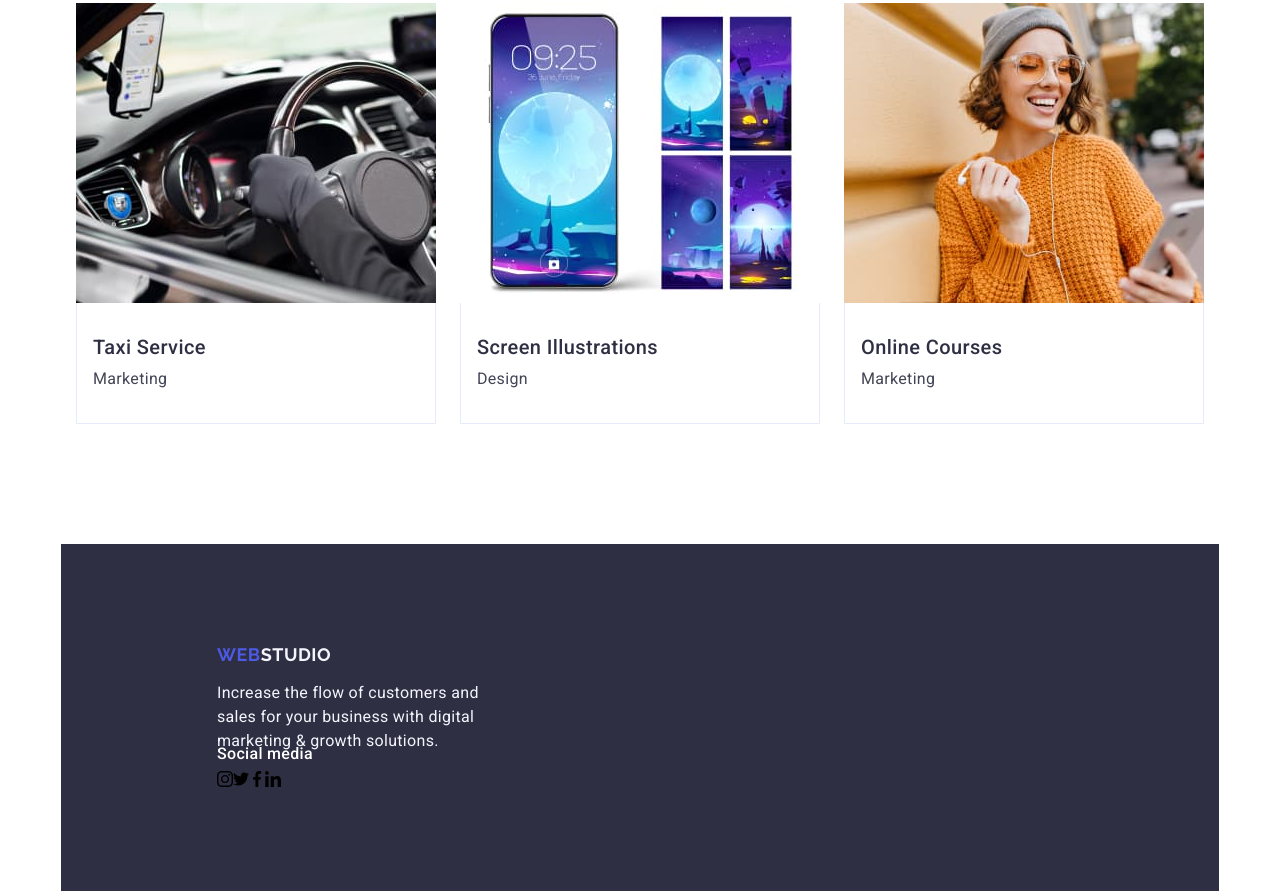
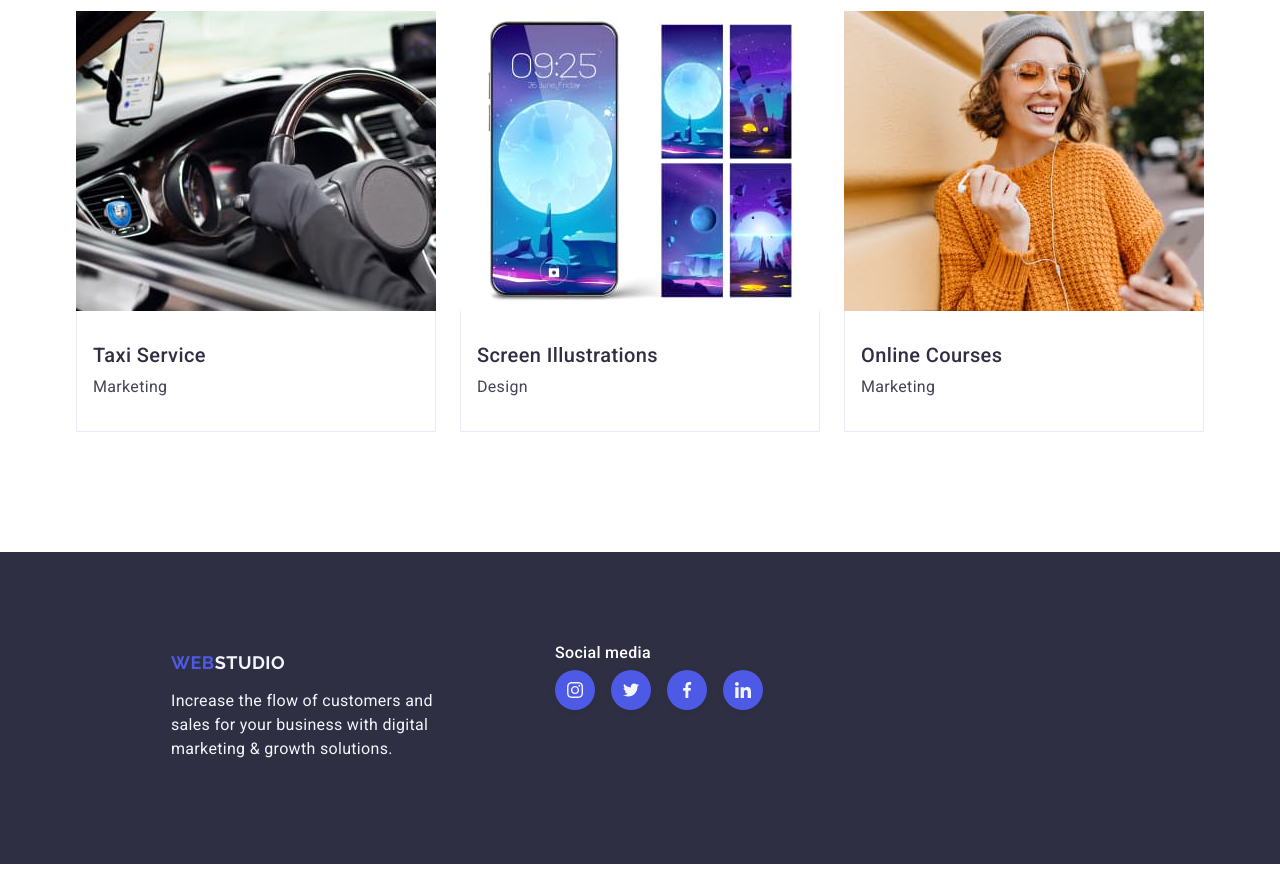
Before and after one commit to vova-od/-goit-markup-hw-04, a plain HTML site: page index.html in a window 1280 px wide. Shown: the part 2631-3522 px from the top of the page. After the commit the page ends 3495 px from the top, so only its background shows below. Drawn offline with nearby package versions, Linux system fonts and the light colour scheme.

Commit message:
finish work 4

```diff
--- a/css/style.css
+++ b/css/style.css
@@ -61,8 +61,6 @@
   /*-------------heder--------------*/
 
   .header {
-    /* align-items: center; */
-
   border-bottom: 1px solid #e7e9fc;
   }
 
@@ -70,14 +68,12 @@
   display: flex;
   background-color: #FFF;
   width: 1440px;
-  /* align-items: center; */
 
   }
 
   .header-navigation {
   display: flex;
   align-items: center;
-  /* margin-right: auto; */
   }
 
   .header-logo {
@@ -97,7 +93,6 @@
 
   .header-menu-list {
   display: flex;
-  /* align-items: center; */
   gap: 40px;
   }
 
@@ -115,17 +110,16 @@
   .header-menu-link:focus,
   .header-menu-link:active {
   color: #404bbf;
+  border-bottom: 4px solid #404BBF;
   }
+
+
 
   .header-contacts-list {
   display: flex;
   padding: 24px 0;
   gap: 40px;
   margin-left: 332px;
-  }
-
-  .header-contacts-link {
-  /* display: flex; */
   }
 
   /*! ------------------------------------- */
@@ -156,12 +150,6 @@
 
   /** --------------HERO-------------- */
 
-  .hero {
-    /* max-width: 1140px; */
-  /* padding: 188px 0; */
-  /* background-color: #2E2F42; */
-
-  }
 
   .hero-container {
   max-width: 1440px;
@@ -226,10 +214,6 @@
   padding: 120px 0;
   }
 
-  .features-container {
-    /* width: 1440px; */
-    /* padding: 120px 0; */
-  }
 
 
   .visually-hidden {
@@ -258,9 +242,7 @@
 
   .features-icon-link {
   display:flex;
-  /* background-position: center center; */
   justify-content: center;
-  /* align-items: center; */
   padding: 24px 0;
   background-color: #F4F4FD;
   border: 1px solid #8E8F99;
@@ -294,10 +276,6 @@
   background-color: #F4F4FD;
   }
 
-  .team-container {
-    /* width: 1140px;
-    background-color: #F4F4FD; */
-  }
 
   .team-title {
   color: var(--NAVY-BLUE, #2E2F42);
@@ -342,16 +320,18 @@
   font-weight: 400;
   line-height: 1.5;
   letter-spacing: 0.02em;
+  padding-bottom: 8px;;
   }
 
   .team-soc-list {
   display: flex;
-    gap: 32px;
+  margin: 0 16px;
+  gap: 24px;
   flex-shrink: 0;
-    align-items: flex-end;
+  align-items: center;
   }
 
-  .team-soc-list .team-icon-link {
+  .team-soc-list .team-icon-link  {
   display:inline-flex;
   justify-content: center;
   align-items: center;
@@ -363,14 +343,14 @@
   fill: #F4F4FD;
   }
 
-  .team-icon-link {
-
-  /* width: calc((100% - 3*24px) /4); */
+  .team-icon-link:hover {
+  background-color: #31D0AA;;
   }
 
-  .team-icon {
+  .team-icon-link {
+  display: flex;
+  }
 
-  }
 
 
 
@@ -385,10 +365,8 @@
   }
 
   .portfolio-title {
-  /* -webkit-text-stroke: 1px #000; */
-  color: ##2E2F42;
+  color: #2E2F42;
   text-align: center;
-  /* text-shadow: 0px 4px 4px rgba(0, 0, 0, 0.258), 0px 4px 4px rgba(0, 0, 0, 0.25); */
   font-size: 36px;
   font-weight: 700;
   line-height: 1.11;
@@ -455,8 +433,6 @@
   background: #4D5AE5;
   transform: translateY(100%);
   transition: transform 250ms linear;
-
-    /* flex-shrink: 0; */
   }
 
   .portfolio-cover-text {
@@ -472,17 +448,18 @@
 
   /* -------------footer----------------- */
 
-  /* .footer {
-  padding: 100px 0;
-  background-color: #2E2F42;
-  }  */
 
   .footer-container {
-    /* display: flex; */
+  max-width: 1440px;
+  display: flex;
   width: 1440px;
-    padding: 100px 0 100px 156px;
+  height: 312px;
   background-color: #2E2F42;
-    /* margin-left: 156px; */
+  }
+
+  .footer-wrap {
+  margin-top: 100px;
+  margin-left: 156px;
   }
 
   .footer-logo {
@@ -502,7 +479,7 @@
   }
 
   .footer-item-text {
-  color: var(--CLOUD, #F4F4FD);
+  color: #F4F4FD;
   font-size: 16px;
   font-weight: 400;
   line-height: 1.5;
@@ -511,24 +488,39 @@
   }
 
   .footer-subtitle {
-    color: var(--WHITE, #FFF);
-    /* Body Medium */
+  color: #FFF;
   font-size: 16px;
-    font-style: normal;
   font-weight: 500;
   line-height: 1.5px;
-    /* 150% */
   letter-spacing: 0.02em;
+  padding-bottom: 16px;
   }
 
   .footer-soc-list {
   display: flex;
-    margin-top: 16px;
+  gap: 16px;
   }
 
+  .footer-soc-list .footer-icon-link {
+  display:inline-flex;
+  justify-content: center;
+  align-items: center;
+  background-color: #4D5AE5;
+  width: 40px;
+  height: 40px;
+  border-radius: 50%;
+  box-shadow: 0px 2px 1px 0px rgba(46, 47, 66, 0.08),
+  0px 1px 1px 0px rgba(46, 47, 66, 0.16),
+  0px 1px 6px 0px rgba(46, 47, 66, 0.08);
+  fill: #F4F4FD;
+  }
+
+
   .footer-soc-link {
-    margin-right: auto;
-
+    display: flex;
+    display: inline-block;
+    margin-top: 100px;
+    margin-left: 120px;
   }
 
         /*! ------------------------------- */
--- a/index.html
+++ b/index.html
@@ -379,10 +379,13 @@
 
    <footer class="footer">
    <div class="container footer-container">
-      <a class="footer-logo" href="./index.html">Web<span class="footer-logo-span">Studio</span></a>
-      <p class="footer-item-text">Increase the flow of customers and sales for your business with digital marketing &
-      growth
-      solutions.</p>
+      <div class="footer-wrap">
+         <a class="footer-logo" href="./index.html">Web<span class="footer-logo-span">Studio</span></a>
+         <p class="footer-item-text">Increase the flow of customers and sales for your business with digital marketing &
+         growth
+         solutions.</p>
+      </div>
+
       <div class="footer-soc-link">
          <h3 class="footer-subtitle">Social media</h3>
             <ul class="footer-soc-list">
@@ -416,7 +419,7 @@
             </li>
             </ul>
       </div>
-   </div>
+
    </footer>
 </body>
 
```
Lines whose indentation alone changed are shown as unchanged.
